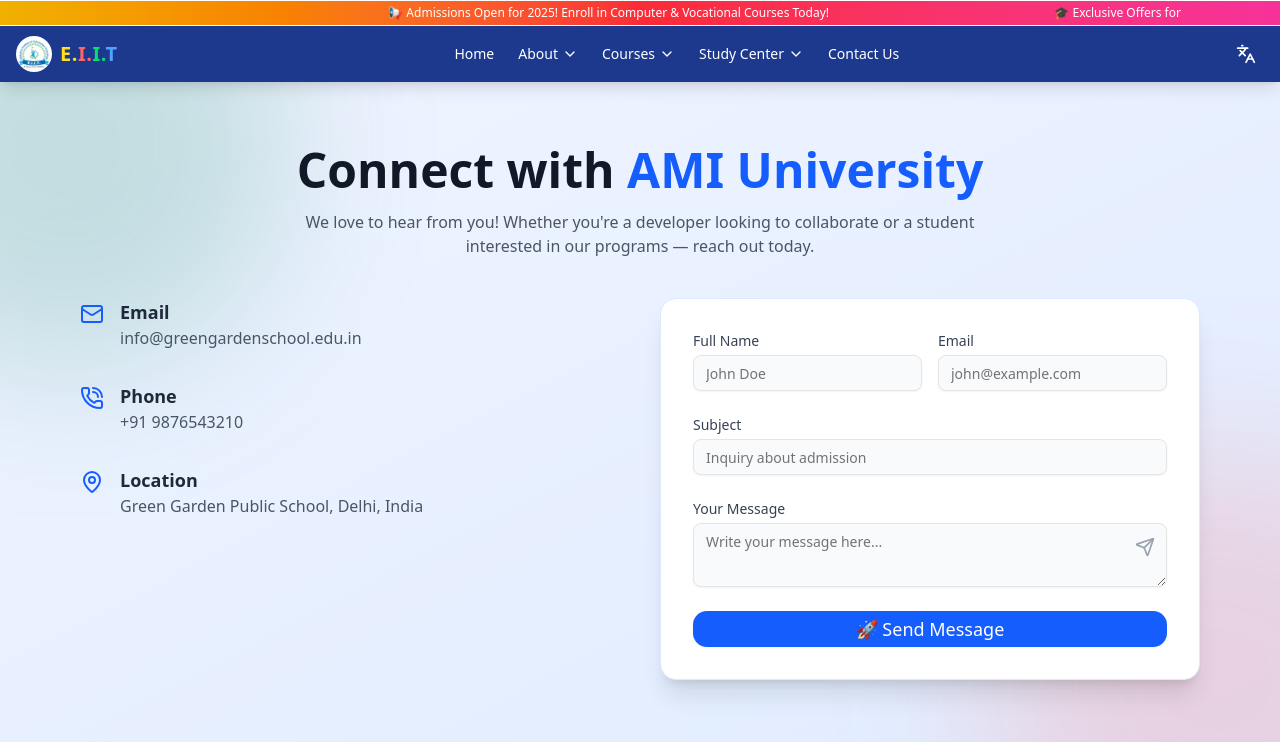
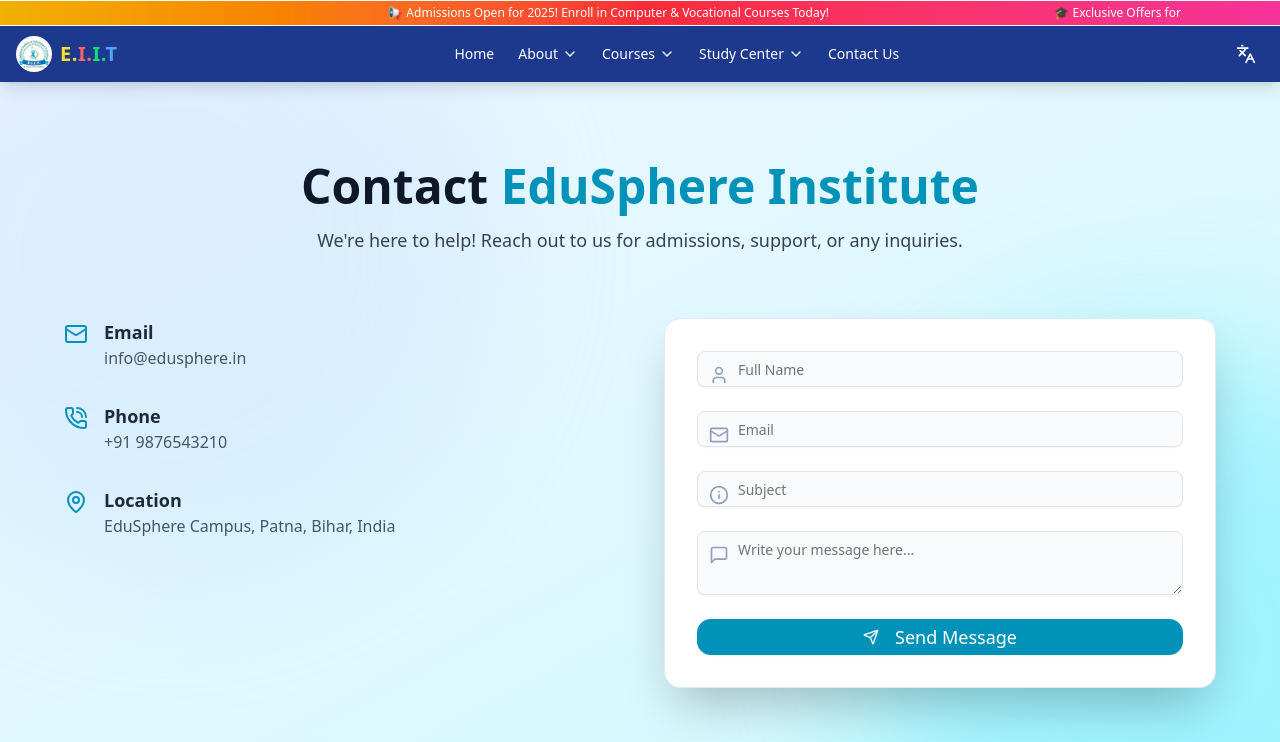
Before and after one commit to amitkumar822/EIIT, a React (Vite) app: page /contact-us in a window 1280 px wide. Shown: the top 742 px of the page. Built offline with nearby package versions, Linux system fonts and the light colour scheme.

Commit message:
feat: Update Navbar and Contact Us page styles, enhance StudentJoinedSection with animations and improved layout

```diff
--- a/src/layouts/Navbar.jsx
+++ b/src/layouts/Navbar.jsx
@@ -301,7 +301,7 @@
     label: "Study Center",
     submenu: [
       { title: "Apply", navLink: "/study-center/apply" },
-      { title: "Most", navLink: "/study-center/most" },
+      // { title: "Most", navLink: "/study-center/most" },
     ],
   },
   { label: "Contact Us", navLink: "/contact-us" },
--- a/src/pages/website/home/ContactUs.jsx
+++ b/src/pages/website/home/ContactUs.jsx
@@ -2,104 +2,218 @@
 import { Input } from "@/components/ui/input";
 import { Textarea } from "@/components/ui/textarea";
 import { Button } from "@/components/ui/button";
-import { Mail, PhoneCall, MapPin, Send } from "lucide-react";
+import { Mail, PhoneCall, MapPin, Send, User, MessageSquare, Info } from "lucide-react";
 
 export default function ContactUs() {
   return (
-    <div className="relative overflow-hidden bg-gradient-to-br from-[#f0f4ff] to-[#e0ecff] py-16 px-4 md:px-10 lg:px-20">
-      {/* Animated Background Circle SVG */}
+    <section className="relative bg-gradient-to-br from-blue-50 to-cyan-100 overflow-hidden py-20 px-6 md:px-16">
+      {/* SVG Background Decorations */}
       <motion.div
-        className="absolute -top-32 -left-32 w-96 h-96 rounded-full bg-[#158567]/20 blur-3xl"
-        animate={{ scale: [1, 1.2, 1] }}
-        transition={{ repeat: Infinity, duration: 10 }}
+        className="absolute -top-32 -left-32 w-[600px] h-[600px] bg-blue-200 rounded-full blur-3xl opacity-30"
+        animate={{ scale: [1, 1.1, 1] }}
+        transition={{ duration: 10, repeat: Infinity }}
       />
       <motion.div
-        className="absolute -bottom-32 -right-32 w-96 h-96 rounded-full bg-[#ff6b6b]/20 blur-3xl"
+        className="absolute -bottom-32 -right-32 w-[500px] h-[500px] bg-cyan-300 rounded-full blur-3xl opacity-40"
         animate={{ scale: [1, 1.2, 1] }}
-        transition={{ repeat: Infinity, duration: 12 }}
+        transition={{ duration: 12, repeat: Infinity }}
       />
 
-      {/* Heading */}
+      {/* Section Header */}
+      <div className="relative z-10 text-center mb-16">
         <motion.h2
-        className="text-4xl md:text-5xl font-bold text-center text-[#111827] mb-4 z-10 relative"
-        initial={{ opacity: 0, y: 50 }}
+          className="text-4xl md:text-5xl font-bold text-slate-900 mb-4"
+          initial={{ opacity: 0, y: 40 }}
           whileInView={{ opacity: 1, y: 0 }}
           transition={{ duration: 0.6 }}
         >
-        Connect with <span className="text-blue-600">AMI University</span>
+          Contact <span className="text-cyan-600">EduSphere Institute</span>
         </motion.h2>
-      <p className="text-center text-gray-600 max-w-2xl mx-auto mb-10">
-        We love to hear from you! Whether you're a developer looking to collaborate or a student interested in our programs — reach out today.
+        <p className="text-gray-700 text-lg max-w-2xl mx-auto">
+          We're here to help! Reach out to us for admissions, support, or any inquiries.
         </p>
+      </div>
 
-      {/* Contact Info & Form */}
-      <div className="grid lg:grid-cols-2 gap-10 relative z-10">
-        {/* Left Side Info */}
+      {/* Contact Grid */}
+      <div className="relative grid lg:grid-cols-2 gap-12 z-10">
+        {/* Left: Info Section */}
         <motion.div
+          initial={{ opacity: 0, x: -60 }}
+          whileInView={{ opacity: 1, x: 0 }}
+          transition={{ duration: 0.6 }}
           className="space-y-8"
-          initial={{ opacity: 0, x: -50 }}
-          whileInView={{ opacity: 1, x: 0 }}
-          transition={{ duration: 0.7 }}
         >
-          <a href="mailto:info@greengardenschool.edu.in" className="flex items-start gap-4 hover:scale-95 transition-transform">
-            <Mail className="text-blue-600 w-6 h-6 mt-1" />
+          <div className="flex items-start gap-4">
+            <Mail className="text-cyan-600 w-6 h-6 mt-1" />
             <div>
-              <h4 className="text-lg font-semibold text-gray-800">Email</h4>
-              <p className="text-gray-600">info@greengardenschool.edu.in</p>
+              <h4 className="text-lg font-semibold text-slate-800">Email</h4>
+              <p className="text-slate-600">info@edusphere.in</p>
             </div>
-          </a>
-
-          <a href="tel:+919876543210" className="flex items-start gap-4 hover:scale-95 transition-transform">
-            <PhoneCall className="text-blue-600 w-6 h-6 mt-1" />
-            <div>
-              <h4 className="text-lg font-semibold text-gray-800">Phone</h4>
-              <p className="text-gray-600">+91 9876543210</p>
           </div>
-          </a>
 
           <div className="flex items-start gap-4">
-            <MapPin className="text-blue-600 w-6 h-6 mt-1" />
+            <PhoneCall className="text-cyan-600 w-6 h-6 mt-1" />
             <div>
-              <h4 className="text-lg font-semibold text-gray-800">Location</h4>
-              <p className="text-gray-600">Green Garden Public School, Delhi, India</p>
+              <h4 className="text-lg font-semibold text-slate-800">Phone</h4>
+              <p className="text-slate-600">+91 9876543210</p>
+            </div>
+          </div>
+
+          <div className="flex items-start gap-4">
+            <MapPin className="text-cyan-600 w-6 h-6 mt-1" />
+            <div>
+              <h4 className="text-lg font-semibold text-slate-800">Location</h4>
+              <p className="text-slate-600">EduSphere Campus, Patna, Bihar, India</p>
             </div>
           </div>
         </motion.div>
 
-        {/* Right Side Form */}
+        {/* Right: Form */}
         <motion.form
-          className="bg-white shadow-xl rounded-2xl p-6 md:p-8 space-y-6 border border-blue-100"
-          initial={{ opacity: 0, x: 50 }}
+          className="bg-white p-8 shadow-2xl rounded-2xl space-y-6 border border-blue-100"
+          initial={{ opacity: 0, x: 60 }}
           whileInView={{ opacity: 1, x: 0 }}
-          transition={{ duration: 0.7 }}
+          transition={{ duration: 0.6 }}
           onSubmit={(e) => e.preventDefault()}
         >
-          <div className="grid grid-cols-1 md:grid-cols-2 gap-4">
-            <div>
-              <label htmlFor="name" className="block text-sm font-medium text-gray-700 mb-1">Full Name</label>
-              <Input id="name" placeholder="John Doe" required className="bg-gray-50" />
+          <div className="relative">
+            <User className="absolute left-3 top-3.5 text-slate-400 w-5 h-5" />
+            <Input className="pl-10 bg-gray-50" placeholder="Full Name" required />
           </div>
-            <div>
-              <label htmlFor="email" className="block text-sm font-medium text-gray-700 mb-1">Email</label>
-              <Input id="email" type="email" placeholder="john@example.com" required className="bg-gray-50" />
+
+          <div className="relative">
+            <Mail className="absolute left-3 top-3.5 text-slate-400 w-5 h-5" />
+            <Input className="pl-10 bg-gray-50" type="email" placeholder="Email" required />
           </div>
+
+          <div className="relative">
+            <Info className="absolute left-3 top-3.5 text-slate-400 w-5 h-5" />
+            <Input className="pl-10 bg-gray-50" placeholder="Subject" />
           </div>
-          <div>
-            <label htmlFor="subject" className="block text-sm font-medium text-gray-700 mb-1">Subject</label>
-            <Input id="subject" placeholder="Inquiry about admission" className="bg-gray-50" />
+
+          <div className="relative">
+            <MessageSquare className="absolute left-3 top-3.5 text-slate-400 w-5 h-5" />
+            <Textarea
+              rows={5}
+              className="pl-10 bg-gray-50"
+              placeholder="Write your message here..."
+            />
           </div>
-          <div>
-            <label htmlFor="message" className="block text-sm font-medium text-gray-700 mb-1">Your Message</label>
-            <div className="relative">
-              <Textarea id="message" placeholder="Write your message here..." rows={5} className="bg-gray-50 pr-10" />
-              <Send className="absolute right-3 top-3.5 text-gray-400 w-5 h-5" />
-            </div>
-          </div>
-          <Button type="submit" className="w-full bg-blue-600 hover:bg-blue-700 text-white text-lg rounded-xl">
-            🚀 Send Message
+
+          <Button type="submit" className="w-full bg-cyan-600 hover:bg-cyan-700 text-white text-lg rounded-xl">
+            <Send className="inline-block mr-2" /> Send Message
           </Button>
         </motion.form>
       </div>
-    </div>
+
+    </section>
   );
 }
+
+
+
+// import { motion } from "framer-motion";
+// import { Input } from "@/components/ui/input";
+// import { Textarea } from "@/components/ui/textarea";
+// import { Button } from "@/components/ui/button";
+// import { Mail, PhoneCall, MapPin, Send } from "lucide-react";
+
+// export default function ContactUs() {
+//   return (
+//     <div className="relative overflow-hidden bg-gradient-to-br from-[#f0f4ff] to-[#e0ecff] py-16 px-4 md:px-10 lg:px-20">
+//       {/* Animated Background Circle SVG */}
+//       <motion.div
+//         className="absolute -top-32 -left-32 w-96 h-96 rounded-full bg-[#158567]/20 blur-3xl"
+//         animate={{ scale: [1, 1.2, 1] }}
+//         transition={{ repeat: Infinity, duration: 10 }}
+//       />
+//       <motion.div
+//         className="absolute -bottom-32 -right-32 w-96 h-96 rounded-full bg-[#ff6b6b]/20 blur-3xl"
+//         animate={{ scale: [1, 1.2, 1] }}
+//         transition={{ repeat: Infinity, duration: 12 }}
+//       />
+
+//       {/* Heading */}
+//       <motion.h2
+//         className="text-4xl md:text-5xl font-bold text-center text-[#111827] mb-4 z-10 relative"
+//         initial={{ opacity: 0, y: 50 }}
+//         whileInView={{ opacity: 1, y: 0 }}
+//         transition={{ duration: 0.6 }}
+//       >
+//         Connect with <span className="text-blue-600">AMI University</span>
+//       </motion.h2>
+//       <p className="text-center text-gray-600 max-w-2xl mx-auto mb-10">
+//         We love to hear from you! Whether you're a developer looking to collaborate or a student interested in our programs — reach out today.
+//       </p>
+
+//       {/* Contact Info & Form */}
+//       <div className="grid lg:grid-cols-2 gap-10 relative z-10">
+//         {/* Left Side Info */}
+//         <motion.div
+//           className="space-y-8"
+//           initial={{ opacity: 0, x: -50 }}
+//           whileInView={{ opacity: 1, x: 0 }}
+//           transition={{ duration: 0.7 }}
+//         >
+//           <a href="mailto:info@greengardenschool.edu.in" className="flex items-start gap-4 hover:scale-95 transition-transform">
+//             <Mail className="text-blue-600 w-6 h-6 mt-1" />
+//             <div>
+//               <h4 className="text-lg font-semibold text-gray-800">Email</h4>
+//               <p className="text-gray-600">info@greengardenschool.edu.in</p>
+//             </div>
+//           </a>
+
+//           <a href="tel:+919876543210" className="flex items-start gap-4 hover:scale-95 transition-transform">
+//             <PhoneCall className="text-blue-600 w-6 h-6 mt-1" />
+//             <div>
+//               <h4 className="text-lg font-semibold text-gray-800">Phone</h4>
+//               <p className="text-gray-600">+91 9876543210</p>
+//             </div>
+//           </a>
+
+//           <div className="flex items-start gap-4">
+//             <MapPin className="text-blue-600 w-6 h-6 mt-1" />
+//             <div>
+//               <h4 className="text-lg font-semibold text-gray-800">Location</h4>
+//               <p className="text-gray-600">Green Garden Public School, Delhi, India</p>
+//             </div>
+//           </div>
+//         </motion.div>
+
+//         {/* Right Side Form */}
+//         <motion.form
+//           className="bg-white shadow-xl rounded-2xl p-6 md:p-8 space-y-6 border border-blue-100"
+//           initial={{ opacity: 0, x: 50 }}
+//           whileInView={{ opacity: 1, x: 0 }}
+//           transition={{ duration: 0.7 }}
+//           onSubmit={(e) => e.preventDefault()}
+//         >
+//           <div className="grid grid-cols-1 md:grid-cols-2 gap-4">
+//             <div>
+//               <label htmlFor="name" className="block text-sm font-medium text-gray-700 mb-1">Full Name</label>
+//               <Input id="name" placeholder="John Doe" required className="bg-gray-50" />
+//             </div>
+//             <div>
+//               <label htmlFor="email" className="block text-sm font-medium text-gray-700 mb-1">Email</label>
+//               <Input id="email" type="email" placeholder="john@example.com" required className="bg-gray-50" />
+//             </div>
+//           </div>
+//           <div>
+//             <label htmlFor="subject" className="block text-sm font-medium text-gray-700 mb-1">Subject</label>
+//             <Input id="subject" placeholder="Inquiry about admission" className="bg-gray-50" />
+//           </div>
+//           <div>
+//             <label htmlFor="message" className="block text-sm font-medium text-gray-700 mb-1">Your Message</label>
+//             <div className="relative">
+//               <Textarea id="message" placeholder="Write your message here..." rows={5} className="bg-gray-50 pr-10" />
+//               <Send className="absolute right-3 top-3.5 text-gray-400 w-5 h-5" />
+//             </div>
+//           </div>
+//           <Button type="submit" className="w-full bg-blue-600 hover:bg-blue-700 text-white text-lg rounded-xl">
+//             🚀 Send Message
+//           </Button>
+//         </motion.form>
+//       </div>
+//     </div>
+//   );
+// }
--- a/src/pages/website/study_ceneter/StudentJoinedSection.jsx
+++ b/src/pages/website/study_ceneter/StudentJoinedSection.jsx
@@ -14,12 +14,25 @@
 import { CalendarDays, User, Mail, Phone, GraduationCap } from "lucide-react";
 
 const computerCourses = [
-  "RS-CIT", "CCC", "DFA", "TALLY", "ADCA", "CCB",
-  "ADFA", "CFA", "MS-OFFICE", "RS-CFA", "RS-CSEP"
+  "RS-CIT",
+  "CCC",
+  "DFA",
+  "TALLY",
+  "ADCA",
+  "CCB",
+  "ADFA",
+  "CFA",
+  "MS-OFFICE",
+  "RS-CFA",
+  "RS-CSEP",
 ];
 
 const vocationalCourses = [
-  "NTT", "Fire & Safety", "YTT", "ECCE", "SILAI CERTIFICATE"
+  "NTT",
+  "Fire & Safety",
+  "YTT",
+  "ECCE",
+  "SILAI CERTIFICATE",
 ];
 
 const allCourses = [...computerCourses, ...vocationalCourses];
@@ -43,7 +56,10 @@
               <stop offset="100%" stopColor="#0ea5e9" />
             </linearGradient>
           </defs>
-          <path fill="url(#blobGradient)" d="M0,100 C150,200 350,0 800,100 L800,400 L0,400 Z"></path>
+          <path
+            fill="url(#blobGradient)"
+            d="M0,100 C150,200 350,0 800,100 L800,400 L0,400 Z"
+          ></path>
         </svg>
       </div>
 
@@ -58,17 +74,37 @@
         </motion.h2>
 
         <p className="text-center text-lg md:text-xl max-w-3xl mx-auto mb-12 text-blue-100">
-          Explore the transformative journey of our students with practical, certified training.
+          Explore the transformative journey of our students with practical,
+          certified training.
         </p>
 
-        {/* Tags Cloud */}
-        <div className="flex flex-wrap justify-center gap-3 mb-16">
+        {/* Floating Badges Cloud */}
+        <motion.div
+          className="flex flex-wrap justify-center gap-3 mb-16"
+          initial="hidden"
+          whileInView="visible"
+          variants={{
+            visible: {
+              transition: {
+                staggerChildren: 0.05,
+              },
+            },
+          }}
+        >
           {allCourses.map((course) => (
-            <Badge key={course} className="text-sm px-4 py-1 bg-white/10 border border-white/20 text-white/90 backdrop-blur-md">
-              {course}
-            </Badge>
+            <motion.div
+              key={course}
+              variants={{
+                hidden: { opacity: 0, y: 20 },
+                visible: { opacity: 1, y: 0 },
+              }}
+            >
+              <Badge className="text-sm px-4 py-1 border-white/20 text-white/90 bg-white/5 backdrop-blur-md">
+                {course}
+              </Badge>
+            </motion.div>
           ))}
-        </div>
+        </motion.div>
 
         {/* Form Card with SVG image */}
         <motion.div
@@ -93,18 +129,40 @@
           <form onSubmit={handleSubmit(onSubmit)} className="relative z-10">
             <div className="grid md:grid-cols-2 gap-6">
               <div className="relative">
-                <Label htmlFor="name" className="text-white flex items-center gap-2"><User size={18} /> Name</Label>
-                <Input id="name" {...register("name", { required: true })} placeholder="Enter full name" className="text-black bg-white mt-1" />
+                <Label
+                  htmlFor="name"
+                  className="text-white flex items-center gap-2"
+                >
+                  <User size={18} /> Name
+                </Label>
+                <Input
+                  id="name"
+                  {...register("name", { required: true })}
+                  placeholder="Enter full name"
+                  className="text-black bg-white mt-1"
+                />
               </div>
 
               <div className="relative">
-                <Label htmlFor="joinedOn" className="text-white flex items-center gap-2"><CalendarDays size={18} /> Joined On</Label>
-                <Input type="date" id="joinedOn" {...register("joinedOn", { required: true })} className="text-black bg-white mt-1" />
+                <Label
+                  htmlFor="joinedOn"
+                  className="text-white flex items-center gap-2"
+                >
+                  <CalendarDays size={18} /> Joined On
+                </Label>
+                <Input
+                  type="date"
+                  id="joinedOn"
+                  {...register("joinedOn", { required: true })}
+                  className="text-black bg-white mt-1"
+                />
               </div>
             </div>
 
             <div className="mt-6">
-              <Label className="text-white flex items-center gap-2"><GraduationCap size={18} /> Select Course</Label>
+              <Label className="text-white flex items-center gap-2">
+                <GraduationCap size={18} /> Select Course
+              </Label>
               <Controller
                 control={control}
                 name="courses"
@@ -115,7 +173,9 @@
                     </SelectTrigger>
                     <SelectContent>
                       {allCourses.map((course) => (
-                        <SelectItem key={course} value={course}>{course}</SelectItem>
+                        <SelectItem key={course} value={course}>
+                          {course}
+                        </SelectItem>
                       ))}
                     </SelectContent>
                   </Select>
@@ -125,12 +185,32 @@
 
             <div className="grid md:grid-cols-2 gap-6 mt-6">
               <div className="relative">
-                <Label htmlFor="email" className="text-white flex items-center gap-2"><Mail size={18} /> Email</Label>
-                <Input id="email" {...register("email")} placeholder="example@eiit.com" className="text-black bg-white mt-1" />
+                <Label
+                  htmlFor="email"
+                  className="text-white flex items-center gap-2"
+                >
+                  <Mail size={18} /> Email
+                </Label>
+                <Input
+                  id="email"
+                  {...register("email")}
+                  placeholder="example@eiit.com"
+                  className="text-black bg-white mt-1"
+                />
               </div>
               <div className="relative">
-                <Label htmlFor="phone" className="text-white flex items-center gap-2"><Phone size={18} /> Phone</Label>
-                <Input id="phone" {...register("phone")} placeholder="9876543210" className="text-black bg-white mt-1" />
+                <Label
+                  htmlFor="phone"
+                  className="text-white flex items-center gap-2"
+                >
+                  <Phone size={18} /> Phone
+                </Label>
+                <Input
+                  id="phone"
+                  {...register("phone")}
+                  placeholder="9876543210"
+                  className="text-black bg-white mt-1"
+                />
               </div>
             </div>
 
```
Lines whose indentation alone changed are shown as unchanged.
